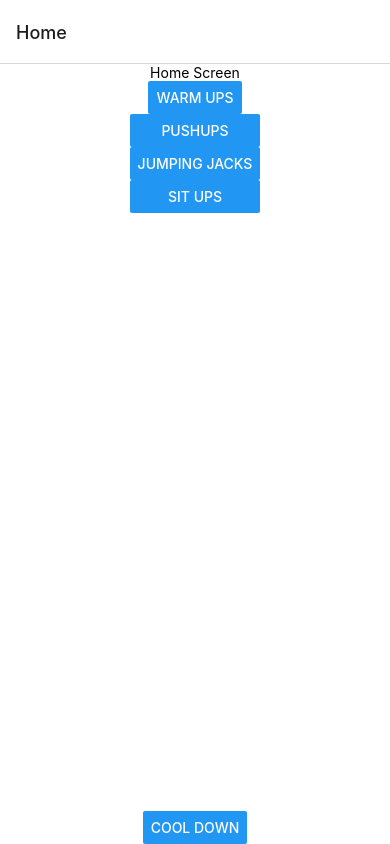
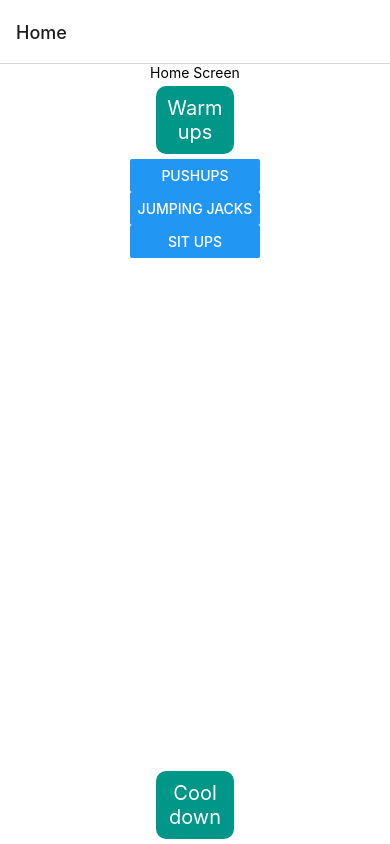
Before and after one commit to emily-foley/Workout-Plan-App, a React Native app in the folder portfolio2/: screen / in a window 390 px wide. Built offline with nearby package versions, Linux system fonts and the light colour scheme.

Commit message:
April 24, 2022 12:19 AM

```diff
--- a/portfolio2/App.js
+++ b/portfolio2/App.js
@@ -118,13 +118,27 @@ function ExerciseScreen({ route, navigation }) {
       <Text style={styles.text}>{currentExercise.name} : {currentExercise.description}</Text>
 
       <Text>Reps: {count}</Text>
-      <Button title="Complete rep" onPress={() => setCount(count + 1)}></Button>
-      <Button title="Reset" onPress={() => setCount(0)}>Reset</Button>
-
+      <TouchableOpacity
+        style={styles.button}
+        onPress={() => setCount(count + 1)}>
+          <Text style={styles.btnText}>Complete rep</Text>
+      </TouchableOpacity>
+      <TouchableOpacity
+        style={styles.button}
+        onPress={() => setCount(0)}>
+          <Text style={styles.btnText}>Reset</Text>
+      </TouchableOpacity>
       <Text styles={styles.suggestedExercise}>Suggested exercise:</Text>
-      <Button onPress={gotoExercise} title="Go to Screen"></Button>
-
-      <Button title="Home" onPress={() => navigation.navigate('Home')}></Button>
+      <TouchableOpacity
+        style={styles.button}
+        onPress={gotoExercise}>
+          <Text style={styles.btnText}>Go to Screen</Text>
+      </TouchableOpacity>
+      <TouchableOpacity
+        style={styles.button}
+        onPress={() => navigation.navigate('Home')}>
+          <Text style={styles.btnText}>Home</Text>
+      </TouchableOpacity>
 
       <StatusBar style='auto'/>
     </View>
@@ -161,21 +175,26 @@ function HomeScreen({ navigation }) {
   return (
     <View style={styles.container}>
       <Text>Home Screen</Text>
-      <Button title="Warm ups"
-        onPress={() => navigation.navigate('Warmups')}></Button>
+      <TouchableOpacity
+        style={styles.button}
+        onPress={() => navigation.navigate('Warmups')}>
+          <Text style={styles.btnText}>Warm ups</Text>
+      </TouchableOpacity>
       <FlatList
         data={exerciseList}
         renderItem={
           ({ item }) => <Button onPress={() => gotoExercise(item)} title={item.name}></Button>
         }
       />
-      <Button title="Cool down"
-        onPress={() => navigation.navigate('Cooldown')}></Button>
+      <TouchableOpacity
+        style={styles.button}
+        onPress={() => navigation.navigate('Cooldown')}>
+          <Text style={styles.btnText}>Cool down</Text>
+      </TouchableOpacity>
       <StatusBar style='auto'/>
     </View>
   );
 }
-
 
 
 function App() {
```
